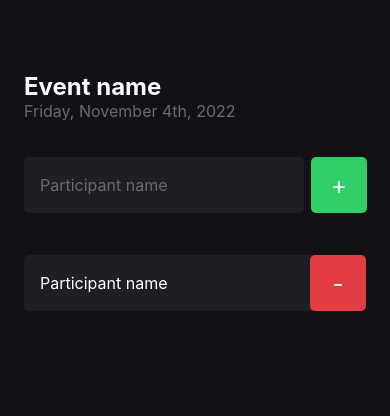
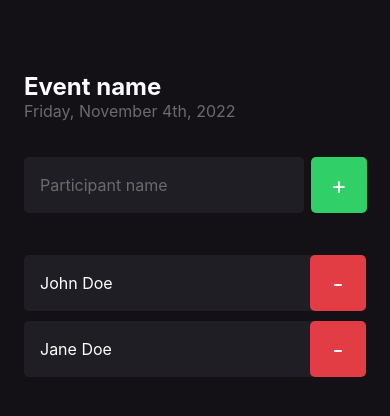
Before and after one commit to ecorrales1979/imhere, a React Native app: screen / in a window 390 px wide. Shown: the top 416 px of the page. Built offline with nearby package versions, Linux system fonts and the light colour scheme.

Commit message:
feat: add props to participant component

```diff
--- a/src/components/participant/index.tsx
+++ b/src/components/participant/index.tsx
@@ -3,16 +3,17 @@ import { Text, View } from 'react-native';
 import { styles } from './styles';
 import Button from '../button';
 
-export default function Participant() {
-  const handleRemoveParticipant = () => {
-    console.log('You pressed the Remove Participant Button')
-  }
+interface ParticipantProps {
+  name: string;
+  onRemove: () => void;
+}
 
+export default function Participant({ name, onRemove }: ParticipantProps) {
   return (
     <View style={styles.container}>
-      <Text style={styles.participantName}>Participant name</Text>
+      <Text style={styles.participantName}>{name}</Text>
 
-      <Button label="-" type="remove" onPress={handleRemoveParticipant} />
+      <Button label="-" type="remove" onPress={onRemove} />
     </View>
   );
 }
--- a/src/screens/home/index.tsx
+++ b/src/screens/home/index.tsx
@@ -8,6 +8,10 @@ import Participant from '../../components/participant';
 export default function Home() {
   const handleAddParticipant = () => {
     console.log('You pressed the Add Participant Button')
+  }
+
+  const handleRemoveParticipant = (name: string) => {
+    console.log(`You are removing participant ${name}`)
   }
 
   return (
@@ -25,7 +29,8 @@ export default function Home() {
         <Button label="+" type="add" onPress={handleAddParticipant} />
       </View>
 
-      <Participant />
+      <Participant name="John Doe" onRemove={() => handleRemoveParticipant('John Doe')} />
+      <Participant name="Jane Doe" onRemove={() => handleRemoveParticipant('Jane Doe')} />
 
       <StatusBar style="auto" />
     </View>
```
